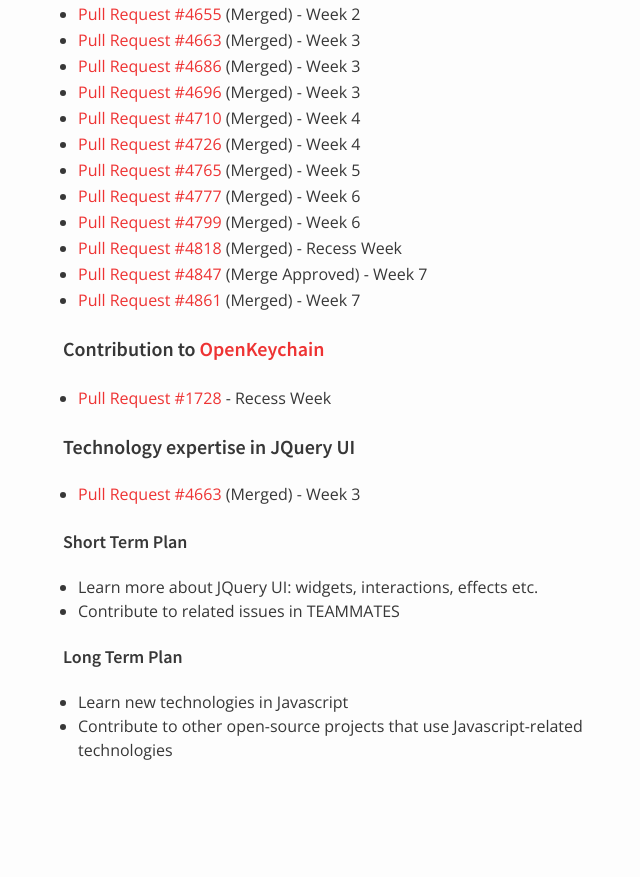
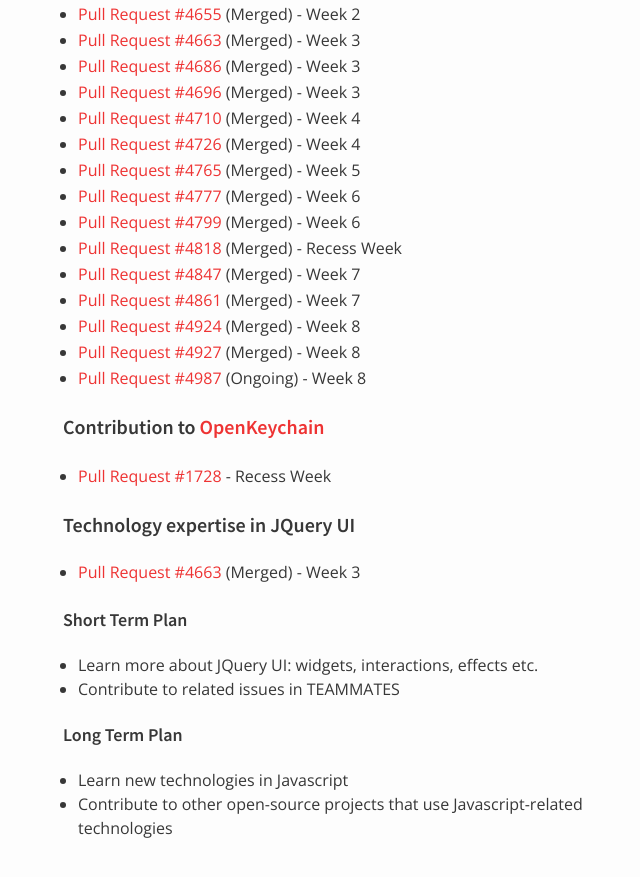
Before and after one commit to nus-oss/cs3281-AY1516S2-website, a Jekyll site: the page built from teams/teammates.md, in a window 1280 px wide and 900 px high, scrolled down 3595 px. Shown: the top 877 px of the window, without its empty margins (307-947 px from the left). Built offline with Jekyll 4.4.1, drawn with Linux system fonts in a browser that asks for light colours; before the commit the page ends 4417 px from its top, so only the background shows below that.

Commit message:
Update Yu Xuan's progress for Week 8

```diff
--- a/teams/teammates.md
+++ b/teams/teammates.md
@@ -128,8 +128,11 @@
  * [Pull Request #4777](https://github.com/TEAMMATES/repo/pull/4777) (Merged) - Week 6
  * [Pull Request #4799](https://github.com/TEAMMATES/repo/pull/4799) (Merged) - Week 6
  * [Pull Request #4818](https://github.com/TEAMMATES/repo/pull/4818) (Merged) - Recess Week
- * [Pull Request #4847](https://github.com/TEAMMATES/repo/pull/4847) (Merge Approved) - Week 7
+ * [Pull Request #4847](https://github.com/TEAMMATES/repo/pull/4847) (Merged) - Week 7
  * [Pull Request #4861](https://github.com/TEAMMATES/repo/pull/4861) (Merged) - Week 7
+ * [Pull Request #4924](https://github.com/TEAMMATES/repo/pull/4924) (Merged) - Week 8
+ * [Pull Request #4927](https://github.com/TEAMMATES/repo/pull/4927) (Merged) - Week 8
+ * [Pull Request #4987](https://github.com/TEAMMATES/repo/pull/4987) (Ongoing) - Week 8
 
 #### Contribution to [OpenKeychain](https://github.com/open-keychain/open-keychain)
  * [Pull Request #1728](https://github.com/open-keychain/open-keychain/pull/1728) - Recess Week
```
